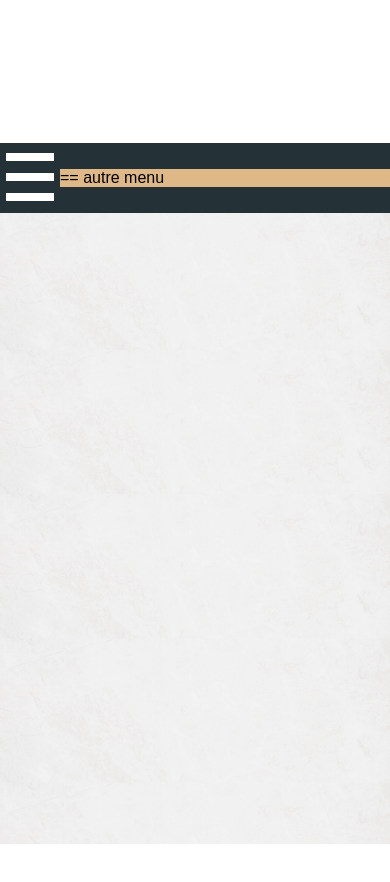
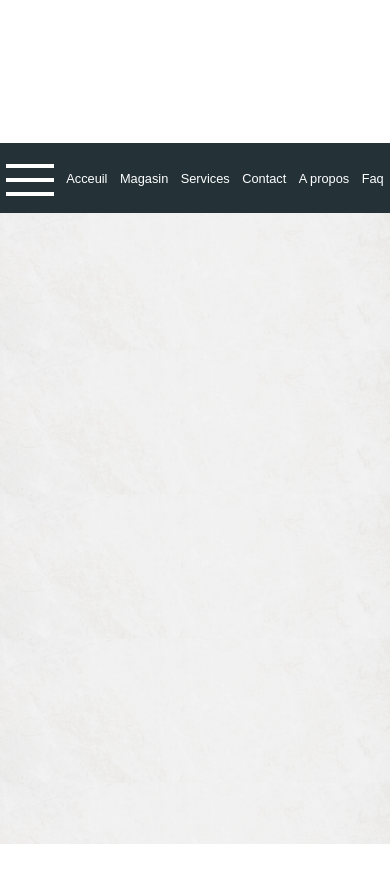
Before and after one commit to DMaurer59/shop_mod_01, a plain HTML site: page index.html in a window 390 px wide. Shown: the top 882 px of the page. Drawn offline with Linux system fonts and the light colour scheme.

Commit message:
modif menu droit

```diff
--- a/css/style.css
+++ b/css/style.css
@@ -63,25 +63,26 @@ header{
     background-color: var(--third-bg-color);
 }
 #menu-avant{
-    background-color: forestgreen;
     width: 40px;
+    height: 100%;
 }
 #apr-menu{
-    background-color: var(--second-bg-color);
+    /*background-color: var(--second-bg-color);*/
     width: 30%;
+    color:var(--main-bg-color);
+    font-size: 1.2em;
+    text-align: center;
 }
+
+/* Menu wrap sur le cote */
 #main-navigation{
     display: flex;
     justify-content: center;
     align-items: center;
     align-content: center;
     width: 60px;
-    background-color: chocolate;
 }
-#second-navigation{
-    width:calc(100% - 400px);
-    background: burlywood;
-}
+
 #nav-wrapper{
     width: 60px;
     display: flex;
@@ -122,6 +123,25 @@ header{
     color:var(--second-bg-color);
 }
 
+/* Menu du centre */
+#second-navigation{
+    width:calc(70% - 400px);
+}
+#second-menu ul{
+    display: flex;
+    justify-content: space-around;
+}
+#second-menu li a {
+    padding: 0.5em 1em;
+    font-size: 1.2em;
+    line-height: 2em;
+    color:var(--main-bg-color);
+}
+#second-menu li a:hover {
+    color:var(--second-bg-color);
+}
+
+/* footer */
 footer{
     background-color: var(--thrid-bg-color);
     width: 100%;
@@ -225,6 +245,12 @@ button.btnCat{
         display: none;
     }
     #second-navigation{
+        width:auto;
+    }
+    #apr-menu{
+        display: none;
+    }
+    #second-navigation{
         width:calc(100% - 60px);
     }
 }
@@ -248,7 +274,7 @@ button.btnCat{
 	    position: relative;
         background-color: var(--third-bg-color);
         width: 60px;
-        height: 50px;
+        height: 40px;
         cursor: pointer;
         display: inline-block;
     }
@@ -257,7 +283,7 @@ button.btnCat{
         top: 20px;
         left: 6px;
         right: 6px;
-        height: 8px;
+        height: 4px;
         background: var(--main-bg-color);
     }
     .menu-checkbox + label span:after,
@@ -265,15 +291,15 @@ button.btnCat{
     position: absolute;
     left: 0;
     width: 100%;
-    height: 8px;
+    height: 4px;
     background-color: var(--main-bg-color);
     content: ""
     }
     .menu-checkbox + label span:before{
-        top: -20px;
+        top: -14px;
     }
     .menu-checkbox + label span:after{
-        bottom: -20px;
+        bottom: -14px;
     }
     .menu-checkbox + label span:after,
     .menu-checkbox + label span:before{
@@ -299,10 +325,6 @@ button.btnCat{
     }
 
 
-
-
-
-
     .btnCat,#menu-avant{
         display: none;
     }
@@ -310,5 +332,10 @@ button.btnCat{
         width:calc(100% - 60px);
         /*test*/
     }
-
+    #second-menu li a {
+        padding: 0;
+        font-size: 0.8em;
+        line-height: 1em;
+        color:var(--main-bg-color);
+    }
 }
--- a/index.html
+++ b/index.html
@@ -17,7 +17,7 @@
                 <div id="contain-menu">
                     <div id="menu-avant"></div>
                     <nav id="main-navigation">
-                         <div id="nav-wrapper">
+                        <div id="nav-wrapper">
                             <input class="menu-checkbox" type="checkbox" id="menu-checkbox">
                             <label for="menu-checkbox">
                                 <span></span>
@@ -33,26 +33,24 @@
                     </nav>
                     <button class="btnCat">Catégories</button>
                     <div id="second-navigation">
-                        == autre menu
+                        <nav id="second-menu">
+                            <ul>
+                                <li><a href="#">Acceuil</a></li>
+                                <li><a href="#">Magasin</a></li>
+                                <li><a href="#">Services</a></li>
+                                <li><a href="#">Contact</a></li>
+                                <li><a href="#">A propos</a></li>
+                                <li><a href="#">Faq</a></li>
+                            </ul>
+                        </nav>
+                    </div>
+                    <div id="apr-menu">
+                        <span>Promotion -10% sur les pantalons</span>
                     </div>
                 </div>
             </div>
 
-            <!-- <nav>
-                        <ul>
-                            <li>Acceuil</li>
-                            <li>Magasin</li>
-                            <li>Services</li>
-                            <li>Contact</li>
-                            <li>A propos de nous</li>
-                            <li>Faq</li>
-                            <li>Voir plus</li>
-                        </ul>
-                    </nav>
-                    <div id="apr-menu">
 
-                    </div>-->
-        </div>
         </div>
         <div class="ecran ecran2">
             <section>section 2</section>
```
